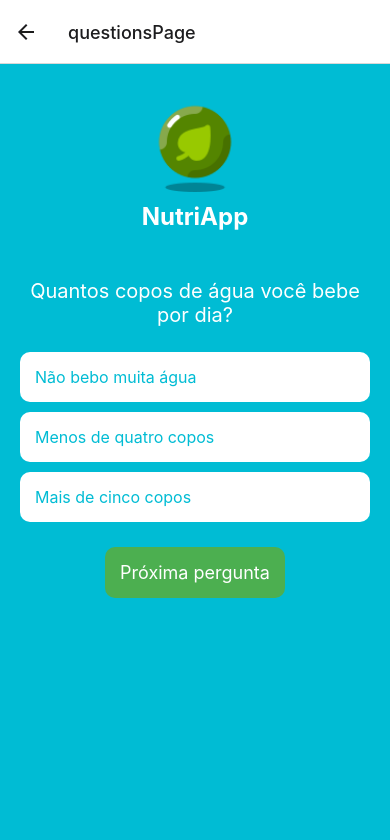
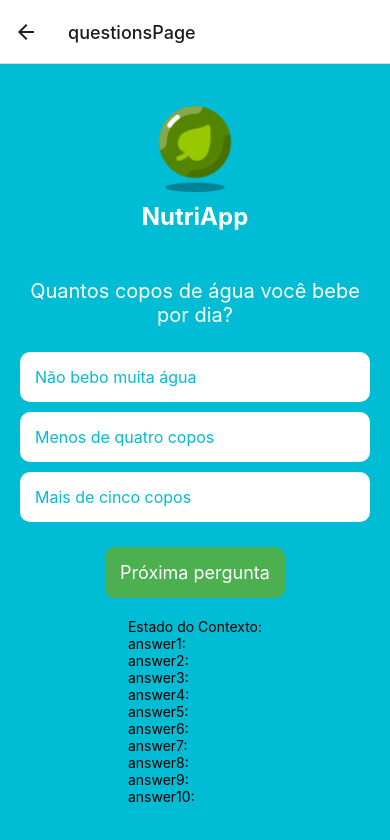
Before and after one commit to pmor4is/nutrition-app, a React Native app in the folder mobile/: screen /questionsPage in a window 390 px wide. Shown: the top 840 px of the page. Built offline with nearby package versions, Linux system fonts and the light colour scheme.

Commit message:
Implementação do contexto, porém com áreas para teste

```diff
--- a/mobile/src/screens/QuestionsPage.jsx
+++ b/mobile/src/screens/QuestionsPage.jsx
@@ -1,5 +1,5 @@
 import { useNavigation } from '@react-navigation/native';
-import React, { useEffect, useState } from 'react';
+import React, { useContext, useEffect, useState } from 'react';
 import { Text, View, Image } from 'react-native';
 
 import { QuestionsData } from '../data/QuestionsData';
@@ -8,9 +8,34 @@ import OptionBox from '../components/OptionBox';
 
 import styles from './styles/QuestionsPageStyle'
 
+// TESTE
+import { QuestionsContext } from '../context/QuestionsContext'; // Importe o contexto
+
+const DebugContext = () => {
+  const { data } = useContext(QuestionsContext);
+
+  return (
+    <View>
+      <Text>Estado do Contexto:</Text>
+      <Text>answer1: {data.answer1}</Text>
+      <Text>answer2: {data.answer2}</Text>
+      <Text>answer3: {data.answer3}</Text>
+      <Text>answer4: {data.answer4}</Text>
+      <Text>answer5: {data.answer5}</Text>
+      <Text>answer6: {data.answer6}</Text>
+      <Text>answer7: {data.answer7}</Text>
+      <Text>answer8: {data.answer8}</Text>
+      <Text>answer9: {data.answer9}</Text>
+      <Text>answer10: {data.answer10}</Text>
+    </View>
+  );
+};
+// Fim do test
+
 export default function QuestionScreen(props) {
     const navigation = useNavigation();
 
+    const { data, setData } = useContext(QuestionsContext);
     const [question, setQuestion] = useState([]);
     const [index, setIndex] = useState(0);
     const [selectedOption, setSelectedOption] = useState(null);
@@ -20,6 +45,17 @@ export default function QuestionScreen(props) {
     }, [])
 
     let currentQuestion = question[index];
+
+    // Armazenamento de resposta no contexto
+    useEffect(() => {
+        if (selectedOption !== null) {
+            setData({
+                // Como é uma única pagina que usa useEffect, é necessário ...data para trazer as questões armazenadas antes no contexto
+                ...data,
+                [`answer${index + 1}`]: selectedOption //Index + 1 pois as respostas no contexto começam com 1
+            });
+        }
+    }, [selectedOption, index]);
 
     const nextQuestion = () => {
         if (index < question?.length - 1) {
@@ -71,6 +107,9 @@ export default function QuestionScreen(props) {
                         buttonTitle="Próxima pergunta"
                     />
                 </View>
+                {/* TESTE TESTE */}
+                <DebugContext />
+                {/* TESTE TESTE */}
             </View>
         </View>
     );
--- a/mobile/src/screens/ResultPage.jsx
+++ b/mobile/src/screens/ResultPage.jsx
@@ -1,12 +1,35 @@
 import { useNavigation } from '@react-navigation/native';
-import React from 'react';
+import React, { useContext } from 'react';
 import { Text, View, Image } from 'react-native';
 import AppButton from '../components/AppButton';
 
 import styles from './styles/ResultPageStyle';
+import { QuestionsContext } from '../context/QuestionsContext';
+
+const DebugContext = () => {
+  const { data } = useContext(QuestionsContext);
+
+  return (
+    <View>
+      <Text>Estado do Contexto:</Text>
+      <Text>answer1: {data.answer1}</Text>
+      <Text>answer2: {data.answer2}</Text>
+      <Text>answer3: {data.answer3}</Text>
+      <Text>answer4: {data.answer4}</Text>
+      <Text>answer5: {data.answer5}</Text>
+      <Text>answer6: {data.answer6}</Text>
+      <Text>answer7: {data.answer7}</Text>
+      <Text>answer8: {data.answer8}</Text>
+      <Text>answer9: {data.answer9}</Text>
+      <Text>answer10: {data.answer10}</Text>
+    </View>
+  );
+};
 
 export default function ResultScreen(props) {
   const navigation = useNavigation();
+
+  const {data} = useContext(QuestionsContext);
 
   return (
     <View style={styles.container}>
@@ -43,6 +66,7 @@ export default function ResultScreen(props) {
           onPress={() => navigation.navigate("homePage")}
         />
       </View>
+      <DebugContext />
     </View>
   );
 };
```
Also changed, not shown: mobile/src/components/OptionBox.jsx (+2 -6 lines).
